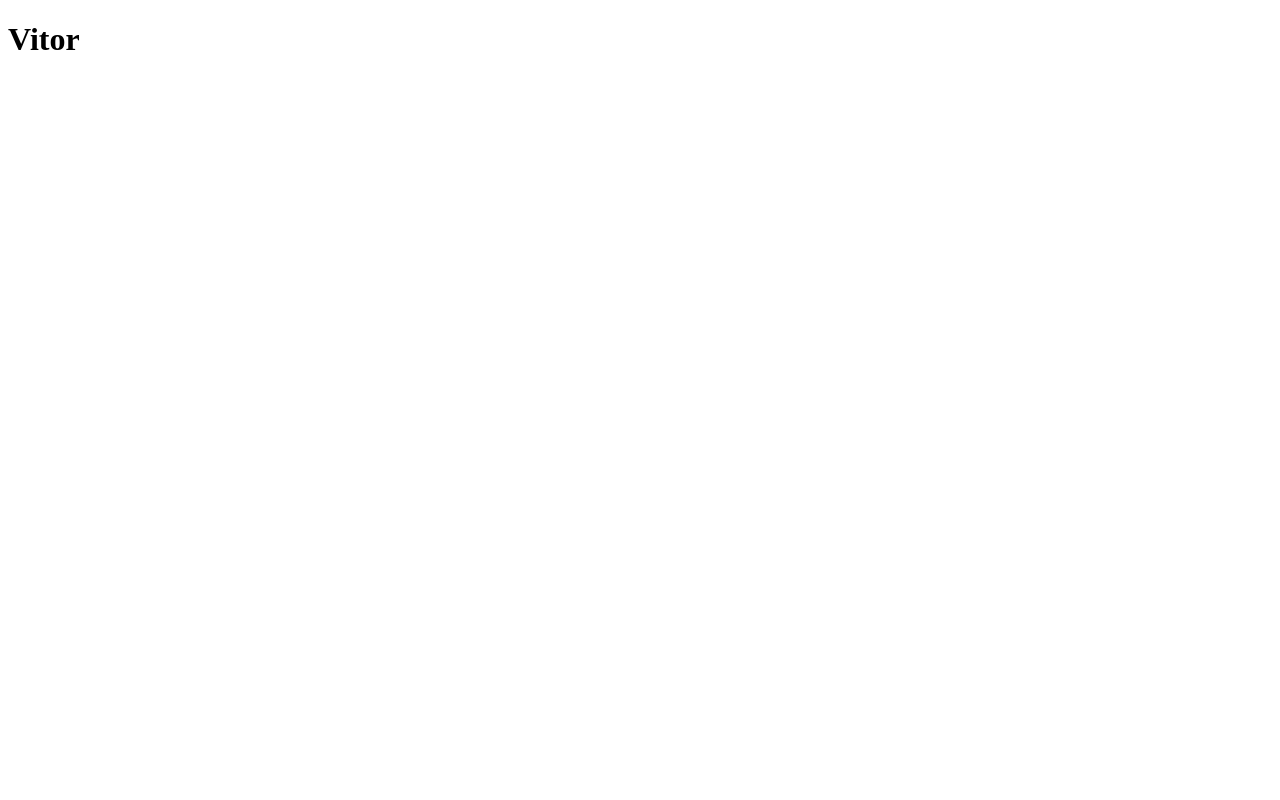
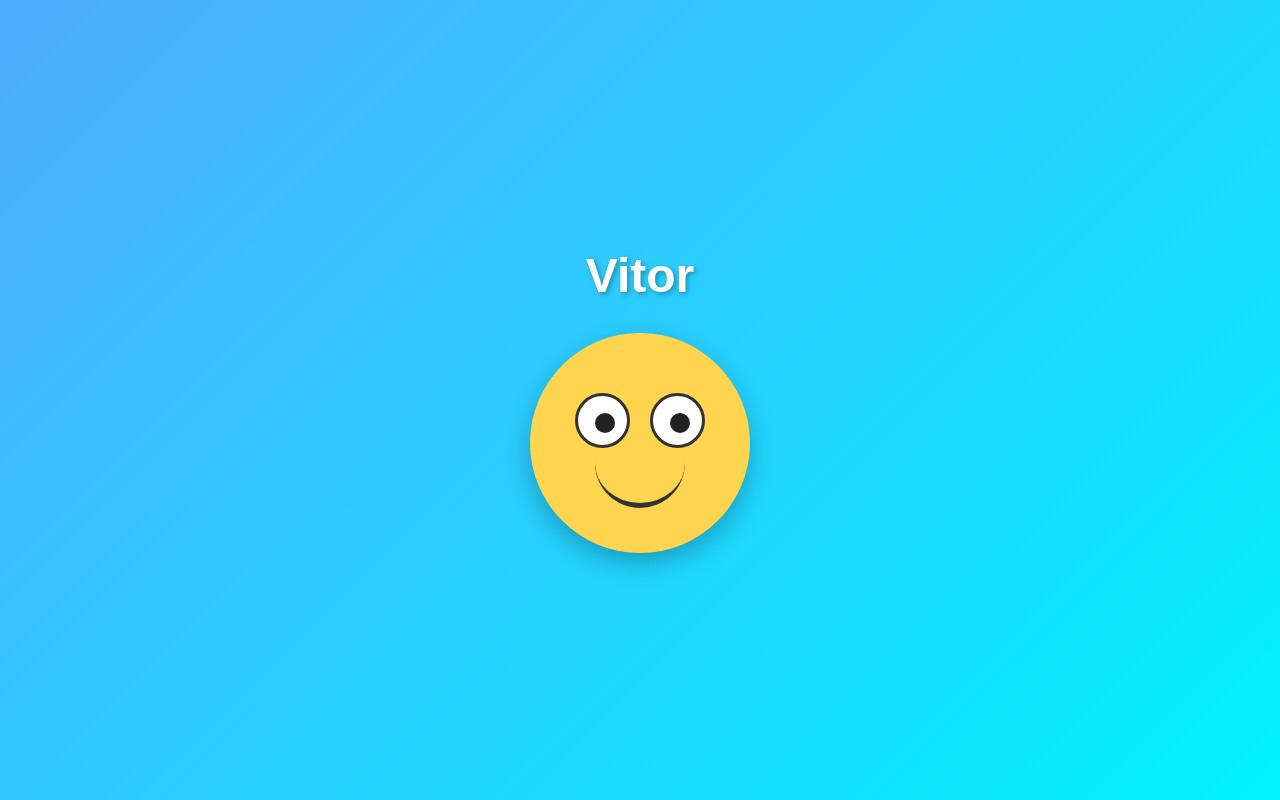
Before and after one commit to VitorDprS2/html, a plain HTML site: page index.html in a window 1280 px wide. Drawn offline with Linux system fonts and the light colour scheme.

Commit message:
animação com javascript

```diff
--- a/index.html
+++ b/index.html
@@ -1,11 +1,134 @@
 <!DOCTYPE html>
-<html lang="en">
+<html lang="pt-BR">
 <head>
-    <meta charset="UTF-8">
-    <meta name="viewport" content="width=device-width, initial-scale=1.0">
-    <title>vitor</title>
+<meta charset="UTF-8">
+<meta name="viewport" content="width=device-width, initial-scale=1.0">
+<title>Vitor</title>
+
+<style>
+    *{
+        margin:0;
+        padding:0;
+        box-sizing:border-box;
+    }
+
+    body{
+        background:linear-gradient(135deg,#4facfe,#00f2fe);
+        display:flex;
+        flex-direction:column;
+        justify-content:center;
+        align-items:center;
+        height:100vh;
+        font-family:Arial, Helvetica, sans-serif;
+    }
+
+    h1{
+        color:white;
+        margin-bottom:30px;
+        font-size:48px;
+        text-shadow:2px 2px 5px rgba(0,0,0,.3);
+    }
+
+    .face{
+        width:220px;
+        height:220px;
+        background:#FFD54F;
+        border-radius:50%;
+        position:relative;
+        box-shadow:0 10px 25px rgba(0,0,0,.25);
+    }
+
+    .eye{
+        width:55px;
+        height:55px;
+        background:white;
+        border-radius:50%;
+        position:absolute;
+        top:60px;
+        overflow:hidden;
+        border:3px solid #333;
+    }
+
+    .left{
+        left:45px;
+    }
+
+    .right{
+        right:45px;
+    }
+
+    .pupil{
+        width:20px;
+        height:20px;
+        background:#222;
+        border-radius:50%;
+        position:absolute;
+        top:17px;
+        left:17px;
+        transition:.03s;
+    }
+
+    .mouth{
+        width:90px;
+        height:45px;
+        border:5px solid #333;
+        border-top:none;
+        border-left:none;
+        border-right:none;
+        border-radius:0 0 100px 100px;
+        position:absolute;
+        bottom:45px;
+        left:50%;
+        transform:translateX(-50%);
+    }
+</style>
+
 </head>
 <body>
-    <h1>Vitor</h1>
+
+<h1>Vitor</h1>
+
+<div class="face">
+    <div class="eye left">
+        <div class="pupil"></div>
+    </div>
+
+    <div class="eye right">
+        <div class="pupil"></div>
+    </div>
+
+    <div class="mouth"></div>
+</div>
+
+<script>
+const eyes = document.querySelectorAll(".eye");
+
+document.addEventListener("mousemove", (e) => {
+
+    eyes.forEach(eye => {
+
+        const pupil = eye.querySelector(".pupil");
+
+        const rect = eye.getBoundingClientRect();
+
+        const centerX = rect.left + rect.width / 2;
+        const centerY = rect.top + rect.height / 2;
+
+        const angle = Math.atan2(
+            e.clientY - centerY,
+            e.clientX - centerX
+        );
+
+        const radius = 12;
+
+        const x = Math.cos(angle) * radius;
+        const y = Math.sin(angle) * radius;
+
+        pupil.style.transform = `translate(${x}px, ${y}px)`;
+    });
+
+});
+</script>
+
 </body>
 </html>
```
